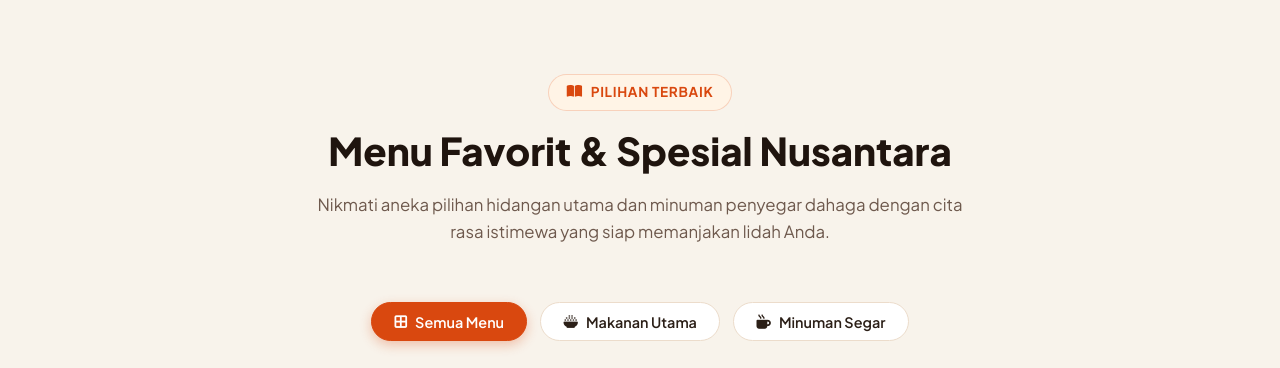
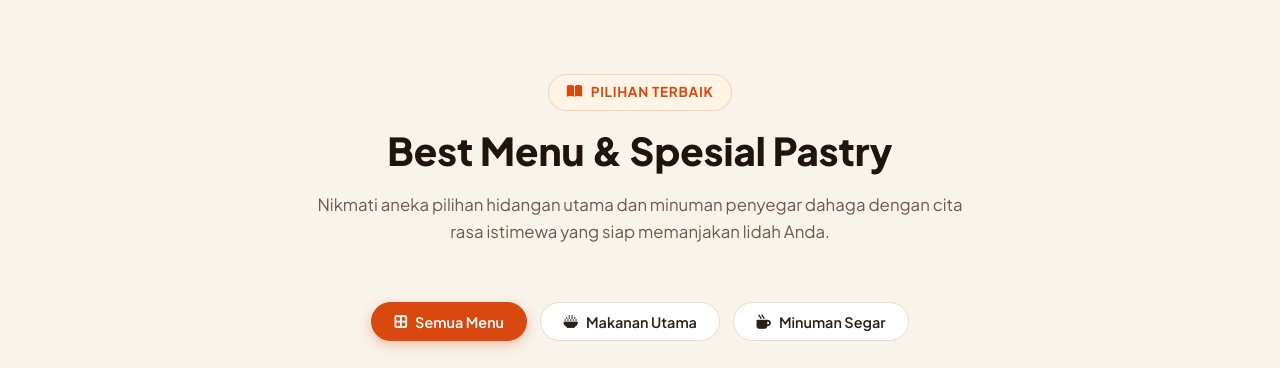
Before and after one commit to shinooo-hub/portofolio-Krofee, a plain HTML site: page index.html in a window 1280 px wide. Shown: the part 1880-2248 px from the top of the page. Drawn offline with Linux system fonts and the light colour scheme.

Commit message:
Update index.html

```diff
--- a/index.html
+++ b/index.html
@@ -232,7 +232,7 @@
         <div class="section-badge">
           <i class="fa-solid fa-book-open"></i> Pilihan Terbaik
         </div>
-        <h2 class="section-title">Menu Favorit & Spesial Nusantara</h2>
+        <h2 class="section-title">Best Menu & Spesial Pastry</h2>
         <p class="section-subtitle">
           Nikmati aneka pilihan hidangan utama dan minuman penyegar dahaga dengan cita rasa istimewa yang siap memanjakan lidah Anda.
         </p>
```
